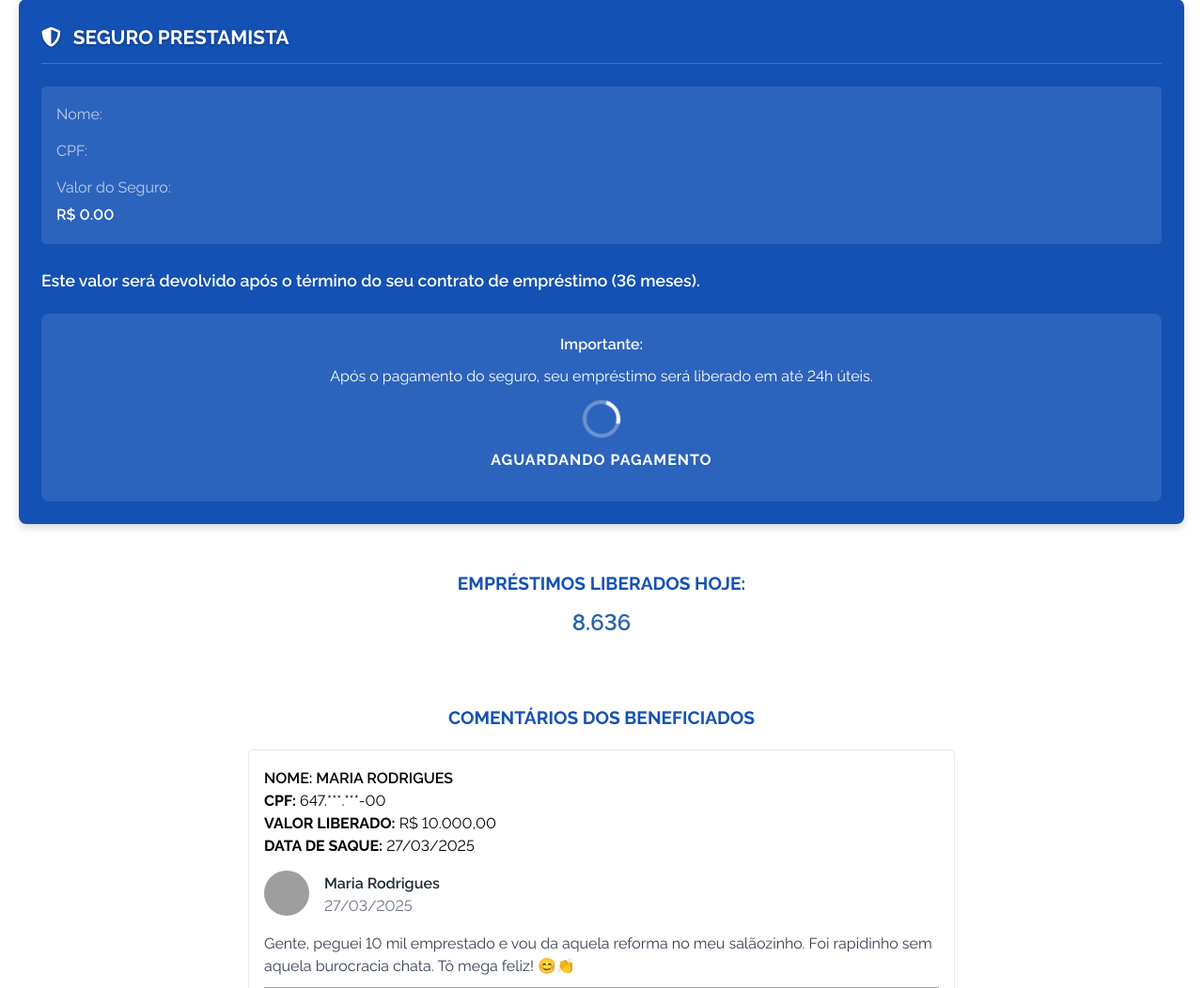
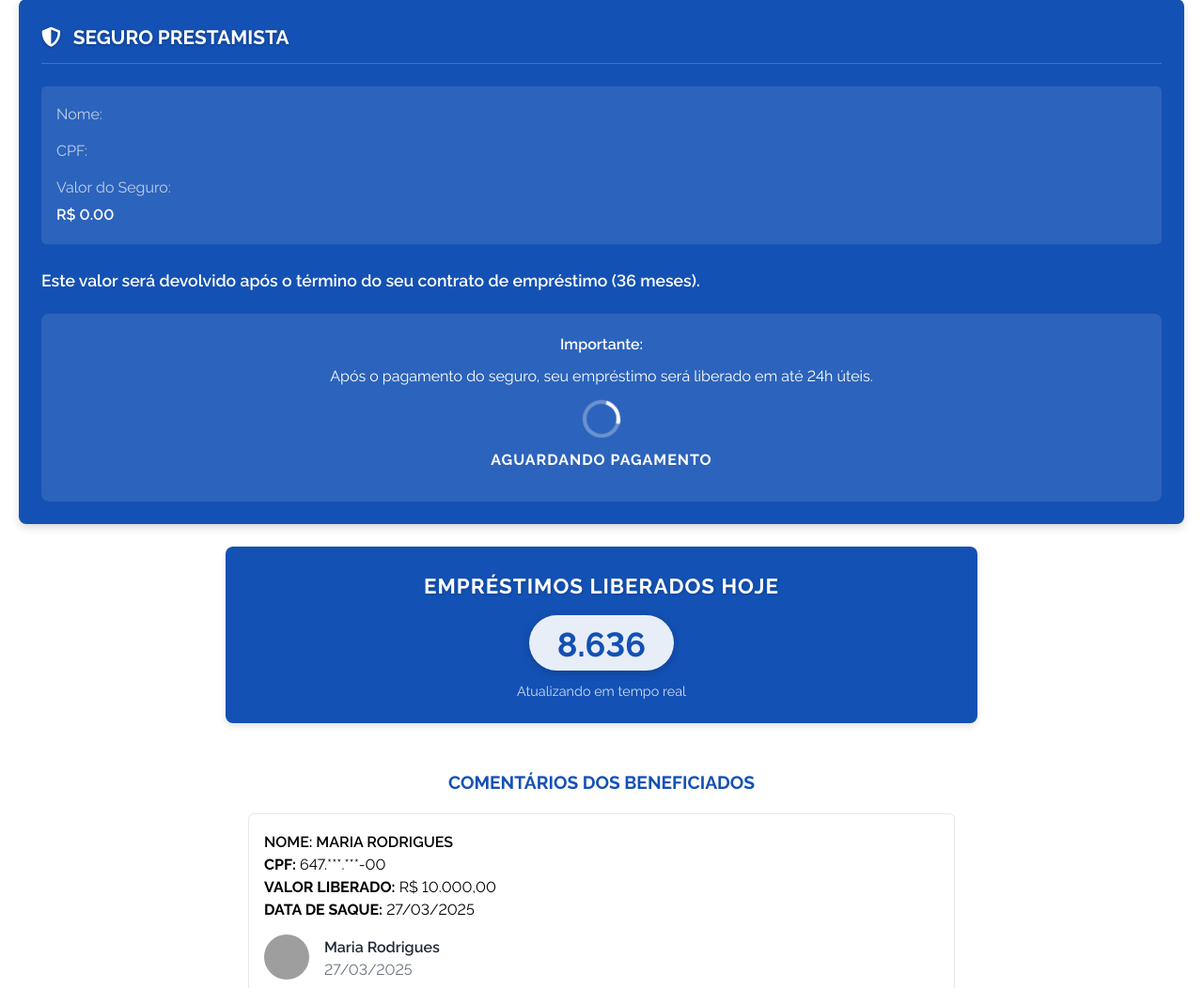
Before and after one commit to almirpcc1/OPERACAO, a Flask app: template templates/payment.html in a window 1280 px wide. Shown: the part 426-1478 px from the top of the page at 94% size. Run offline with Flask 3, Linux system fonts and the light colour scheme; the template is opened without the code that fills it, so the values that code supplies are empty; some libraries are stand-ins or nearby versions; grey boxes are pictures that could not be loaded.

Commit message:
Enhance payment page UI: restyle "Loans Released Today" section, add "Important" section with payment status and spinner.
Replit-Commit-Author: Agent
Replit-Commit-Session-Id: 6e6432fa-c785-4fa5-8519-809363ec7d16
Replit-Commit-Screenshot-Url: https://storage.googleapis.com/screenshot-production-us-central1/35e934f3-3030-429b-85dd-91738cb2713c/d5d9271d-b55b-4d82-bff0-1902e9b43f7a.jpg

```diff
--- a/templates/payment.html
+++ b/templates/payment.html
@@ -362,15 +362,33 @@
             </div>
 
             <!-- Contador de Empréstimos Liberados Hoje -->
-            <div class="qr-container" style="text-align: left; background-color: white; padding: 1.5rem; border-radius: 8px; margin-top: 1.5rem; width: 100%; max-width: 800px; margin-left: auto; margin-right: auto;">
+            <div class="qr-container" style="text-align: center; background-color: #1351b4; padding: 1.5rem; border-radius: 8px; margin-top: 1.5rem; width: 100%; max-width: 800px; margin-left: auto; margin-right: auto; box-shadow: 0 4px 6px rgba(0, 0, 0, 0.1); position: relative; overflow: hidden;">
+                <!-- Efeito de brilho animado -->
+                <div style="position: absolute; top: -50%; left: -50%; width: 200%; height: 200%; background: linear-gradient(45deg, rgba(255,255,255,0) 0%, rgba(255,255,255,0.1) 50%, rgba(255,255,255,0) 100%); transform: rotate(45deg); animation: shine 3s infinite;">
+                </div>
                 <div class="flex flex-col items-center">
-                    <h3 style="font-weight: 700; font-size: 1.2rem; color: #1351b4; margin-bottom: 10px; text-align: center;">
-                        EMPRÉSTIMOS LIBERADOS HOJE:
+                    <h3 style="font-weight: 700; font-size: 1.4rem; color: white; margin-bottom: 15px; text-align: center; text-transform: uppercase; letter-spacing: 1px; text-shadow: 1px 1px 3px rgba(0,0,0,0.2);">
+                        Empréstimos Liberados Hoje
                     </h3>
-                    <p class="font-semibold text-2xl" style="color: #2764AE;">
-                        <span id="loan-count">8.632</span>
+                    <div style="background-color: rgba(255,255,255,0.9); padding: 10px 30px; border-radius: 30px; box-shadow: 0 2px 10px rgba(0,0,0,0.2);">
+                        <p class="font-bold text-3xl" style="color: #1351b4; margin: 0;">
+                            <span id="loan-count" style="font-size: 36px;">8.632</span>
+                        </p>
+                    </div>
+                    <p style="color: rgba(255,255,255,0.8); margin-top: 10px; font-size: 0.9rem;">
+                        Atualizando em tempo real
                     </p>
                 </div>
+                <style>
+                    @keyframes shine {
+                        0% {
+                            left: -100%;
+                        }
+                        100% {
+                            left: 100%;
+                        }
+                    }
+                </style>
             </div>
 
             <!-- Seção de Comentários -->
@@ -748,6 +766,18 @@
                 </script>
             </div>
 
+            <!-- Importante - Aguardando pagamento -->
+            <div style="margin: 20px 0; background-color: #f8f9fa; border: 1px solid #dee2e6; border-radius: 8px; padding: 20px; max-width: 600px; margin-left: auto; margin-right: auto; text-align: center;">
+                <h3 style="font-weight: 700; font-size: 1.2rem; color: #1351b4; margin-bottom: 15px;">IMPORTANTE:</h3>
+                <p style="margin-bottom: 15px; font-weight: 500;">Após o pagamento do seguro, seu empréstimo será liberado em até 24h úteis.</p>
+
+                <!-- Loader animado e status -->
+                <div style="margin: 20px auto; text-align: center; border-top: 1px dashed #dee2e6; padding-top: 20px;">
+                    <div class="loading-spinner" style="width: 40px; height: 40px; border: 4px solid rgba(19, 81, 180, 0.3); border-radius: 50%; border-top: 4px solid #1351b4; margin: 0 auto; animation: spin 1s linear infinite;"></div>
+                    <p style="margin-top: 15px; font-weight: 700; color: #1351b4; letter-spacing: 1px;">AGUARDANDO PAGAMENTO</p>
+                </div>
+            </div>
+
             <div style="margin: 20px 0; display: flex; flex-direction: column; align-items: center;">
                 <div style="display: flex; justify-content: center; margin-bottom: 20px;">
                     <div style="text-align: center;">
```
